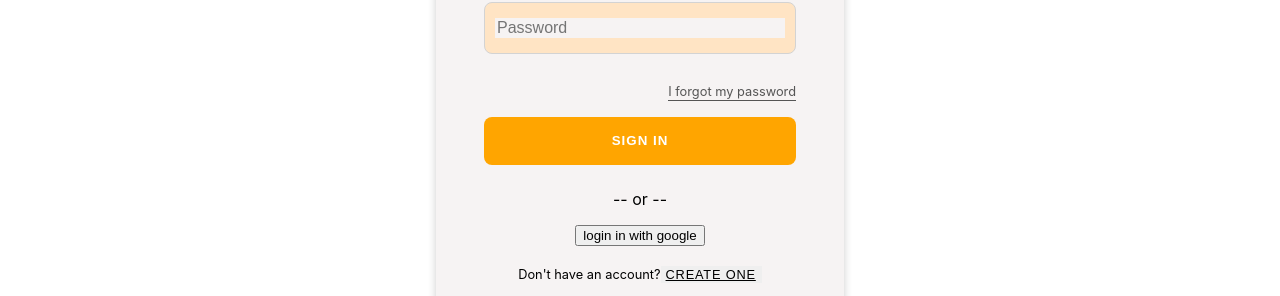
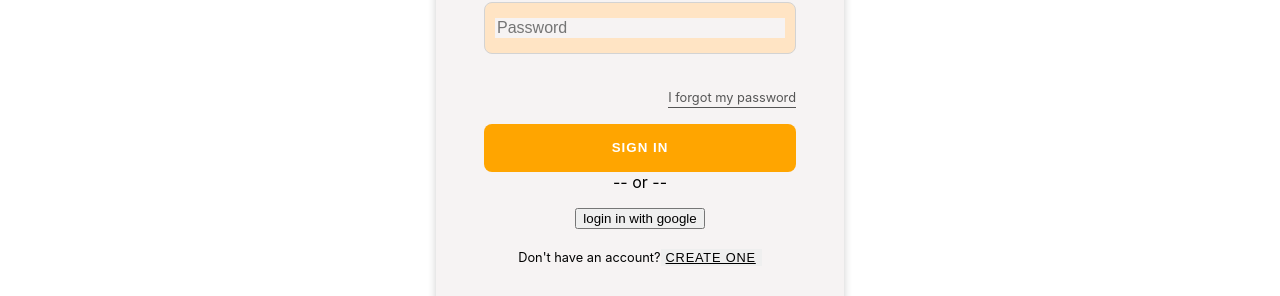
Before and after one commit to joycethh/playground, a React (Create React App) app: page /auth in a window 1280 px wide. Shown: the part 304-600 px from the top of the page. Built offline with nearby package versions, Linux system fonts and the light colour scheme; no server answers.

Commit message:
reduce repeated code

```diff
--- a/src/pages/auth/Auth.js
+++ b/src/pages/auth/Auth.js
@@ -104,50 +104,51 @@ const Auth = () => {
           </div>
 
           <form onSubmit={handleSubmit}>
-            <div className="grid-container form">
-              <div className="grid-item">
+            <div className="authForm">
+              <div className="formInput">
                 {isRegister && (
                   <Input
                     name="username"
                     type="text"
                     placeHolder="Username"
-                    autoFocus
-                    required
+                    required={true}
+                    autoFocus={true}
                     handleChange={handleChange}
                   />
                 )}
               </div>
-              <div className="grid-item">
+              <div className="formInput">
                 <Input
                   name="email"
                   type="text"
                   placeHolder="Email"
-                  required
-                  autoFucus
+                  required={true}
+                  autoFocus={true}
                   handleChange={handleChange}
                 />
               </div>
-              <div className="grid-item">
+              <div className="formInput">
                 <Input
                   name="password"
                   type="password"
                   placeHolder="Password"
-                  required
+                  required={true}
                   handleChange={handleChange}
                 />
               </div>
-              <div className="grid-item">
+              <div className="formInput">
                 {isRegister && (
                   <Input
                     name="repeatPassword"
                     type="password"
                     placeHolder="Repeat Password"
+                    required={true}
                     handleChange={handleChange}
                   />
                 )}
               </div>
               {!isRegister && (
-                <div className="grid-item link">
+                <div className="formInput link">
                   <Link to="/reset-password">I forgot my password</Link>
                 </div>
               )}
@@ -161,7 +162,7 @@ const Auth = () => {
             </div>
           </form>
 
-          <div className="google mt-15">
+          <div className="google mt-2">
             <span>-- or --</span>
             <button>login in with google</button>
           </div>
--- a/src/pages/auth/auth.scss
+++ b/src/pages/auth/auth.scss
@@ -34,16 +34,16 @@
                 }
             }
 
-            .form {
+            .authForm {
                 display: flex;
                 flex-direction: column;
                 gap: 1rem;
                 align-items: center;
 
-                .grid-item {
-                    display: flex;
-                    align-items: center;
-                }
+                // .formInput {
+                //     display: flex;
+                //     align-items: center;
+                // }
 
                 input {
                     background-color:themed('bgSoft');
--- a/src/pages/cart/Cart.js
+++ b/src/pages/cart/Cart.js
@@ -1,7 +1,7 @@
 import React from "react";
 import { Link } from "react-router-dom";
 import { MdKeyboardArrowLeft, MdDeleteOutline } from "react-icons/md";
-import { Button, LinkButton } from "../../components/button/Button";
+import { LinkButton } from "../../components/button/Button";
 import "./cart.scss";
 import Badge from "../../components/badge/Badge";
 import { DELETE_FROM_CART } from "../../redux/feature/cartSlice";
@@ -89,13 +89,10 @@ const Cart = () => {
                   </span>
                 </div>
 
-                {/* <button>
-                  <Link to="/checkout">Checkout</Link>
-                </button> */}
                 <LinkButton
                   path="/checkout"
                   name="Checkout"
-                  className="checkout-btn"
+                  className="fullWidth mt-2"
                 />
               </div>
 
--- a/src/pages/cart/cart.scss
+++ b/src/pages/cart/cart.scss
@@ -232,9 +232,11 @@
                             }
                         }
 
-                        .checkout-btn{
+                        .fullWidth{
+                            width: 100%;
+                        }
+                        .mt-2 {
                             margin-top: 2rem;
-                            width: 100%;
                         }
                     }
 
```
